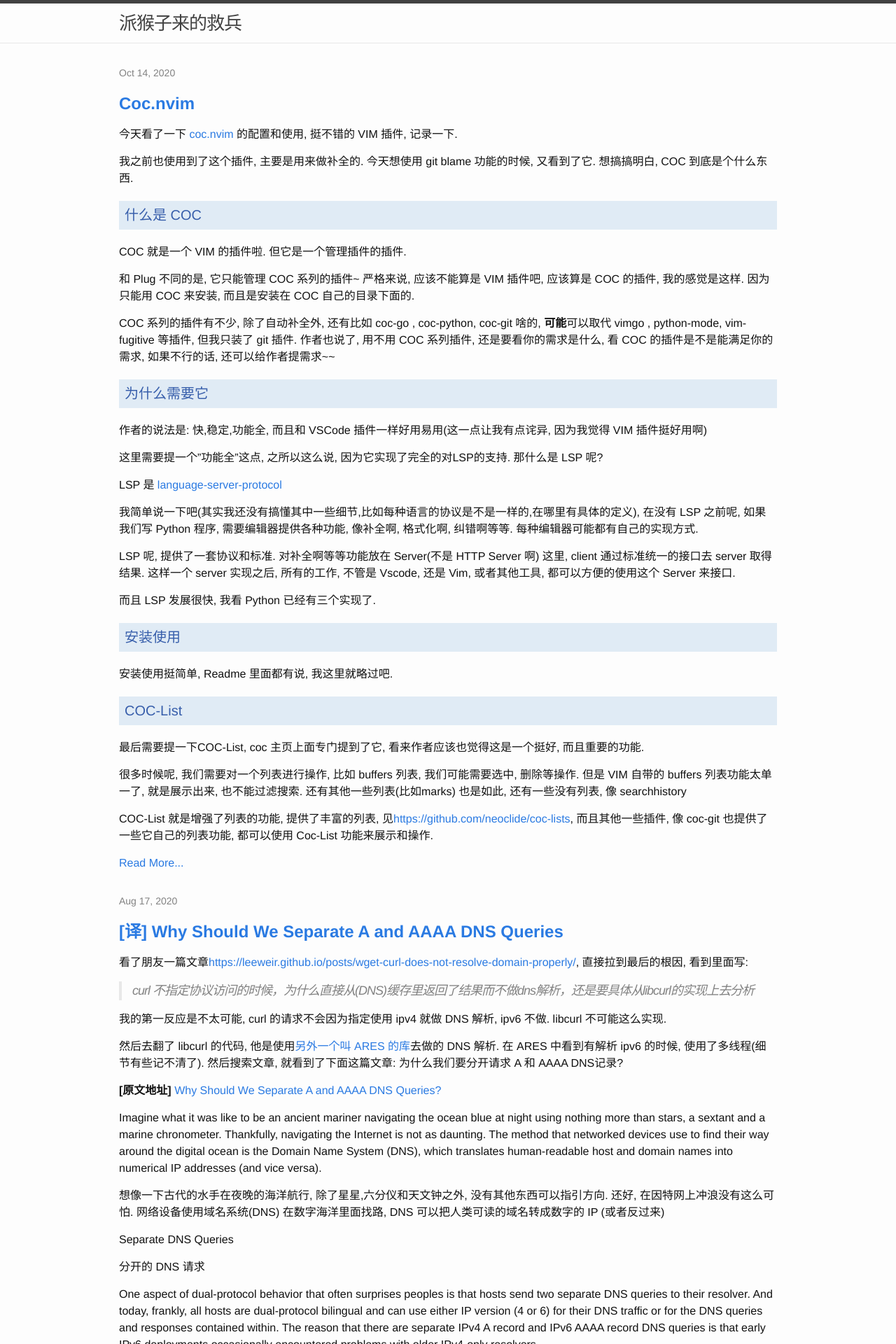
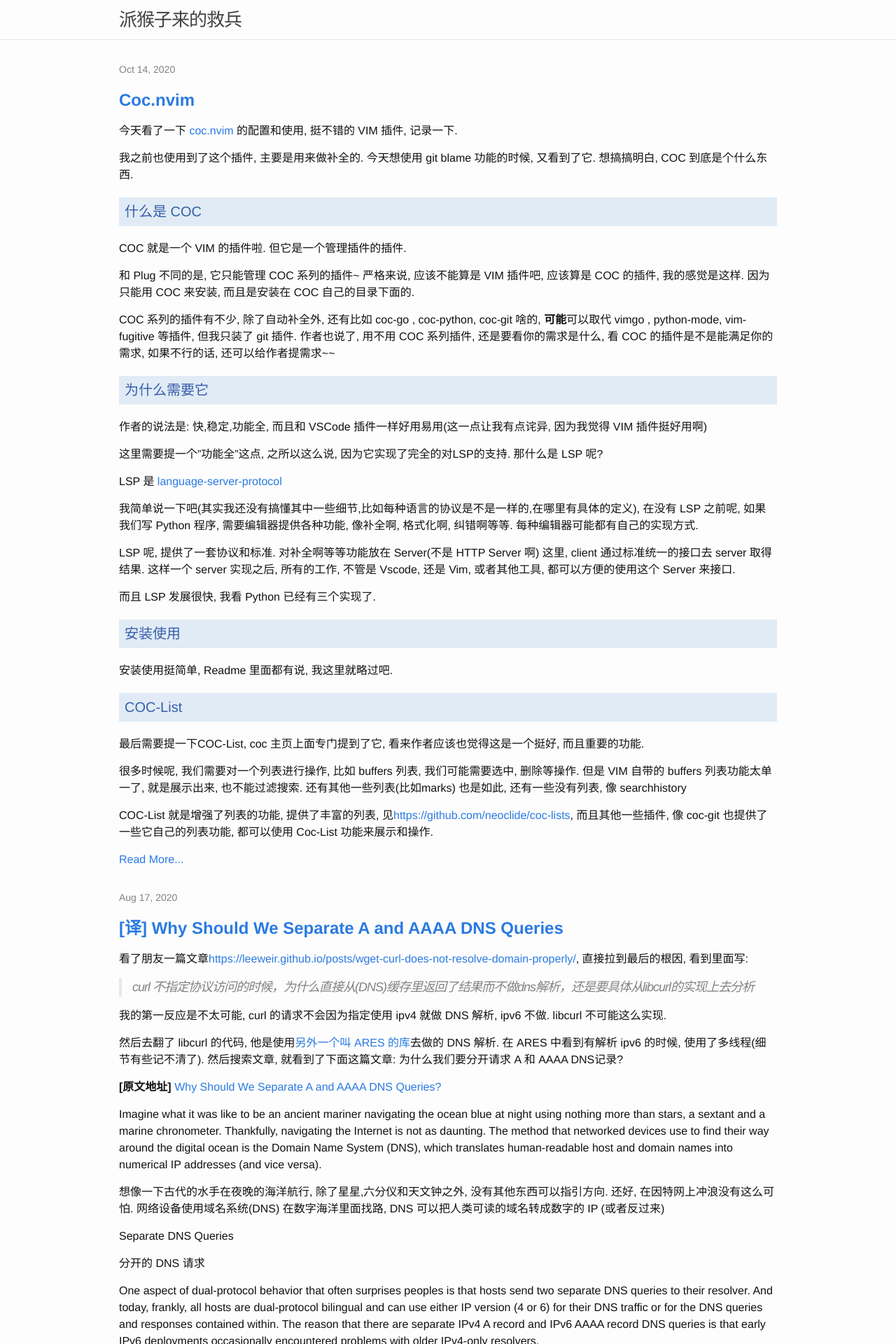
Before and after one commit to childe/ohmycat, a Jekyll site: the page built from index.html, in a window 1280 px wide. Shown: the top 1920 px of the page at 70% size. Built offline with Jekyll 4.4.1, drawn with Linux system fonts in a browser that asks for light colours; the list of posts is cut into pages by our own code.

Commit message:
remove border-top from site-header

```diff
--- a/_sass/_layout.scss
+++ b/_sass/_layout.scss
@@ -2,7 +2,6 @@
  * Site header
  */
 .site-header {
-    border-top: 5px solid $grey-color-dark;
     border-bottom: 1px solid $grey-color-light;
     min-height: 56px;
 
```
Also changed, not shown: _posts/2020-08-17-dns-query-in-curl.md (+1 -0 lines).
